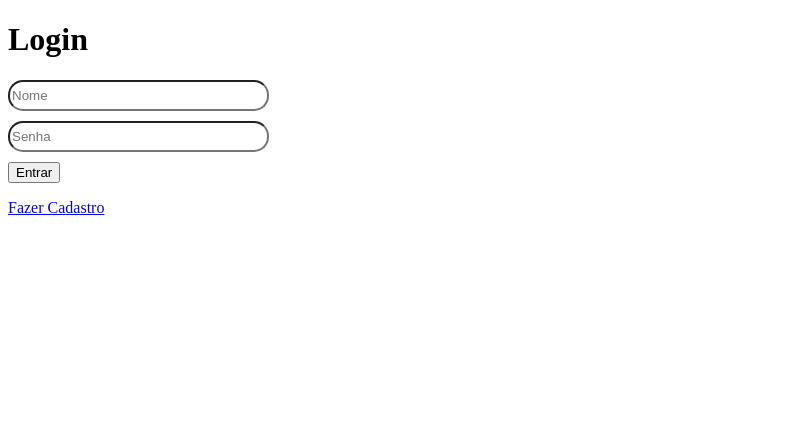
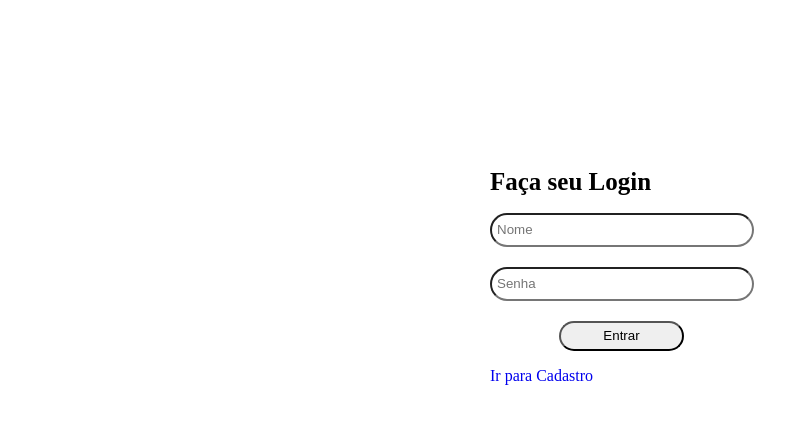
Before and after one commit to rafa-simoes22/loja-de-games, a website: page index.html in a window 1280 px wide. Shown: the whole page, without its empty margins (0-809 px from the left). Drawn offline with Linux system fonts and the light colour scheme.

Commit message:
ajustes na pagina de login/cadastro

```diff
--- a/index.html
+++ b/index.html
@@ -6,44 +6,65 @@
     <title>Games</title>
 </head>
 <style>
-    input{
-        width: 20%;
-        height: 25px;
+    .formularios {
+        /*border: solid;*/
+        display: flex;
+        flex-direction: row;
+        justify-content: center;
+        margin-top: 10%;
+    }
+    form {
+        /*border: solid;*/
+        padding: 25px;
+        width: 300px;
+        height: auto;
+    }
+    form input {
+        padding: 5px;
+        width: 250px;
+        height: 20px;
+        border-radius: 20px;
+        margin-bottom: 20px;
+    }
+    form button {
+        width: 125px;
+        height: 30px;
         border-radius: 15px;
-        margin-bottom: 10px;
+        margin-left: 23%;
+        cursor: pointer;
+    }
+    form a {
+        text-decoration: none;
+        cursor: pointer;
+    }
+    form h1 {
+        font-size: 25px;
     }
 </style>
 <body>
+    <div class="formularios">
         <form id="loginForm" action="/login" method="post" style="display: block;">
-        <h1>Login</h1>
-
-        <input type="text" id="username" name="username" placeholder="Nome" required>
+            <h1>Faça seu Login</h1>
+            <input type="text" id="username" name="username" placeholder="Nome" autocomplete="off" required>
             <br>
-
-        <input type="password" id="password" name="password" placeholder="Senha" required>
+            <input type="password" id="password" name="password" placeholder="Senha" autocomplete="off" required>
             <br>
-
             <button class="botao" type="submit">Entrar</button>
-
-        <p><a  class="link" href="javascript:void(0)" onclick="showSignupForm()">Fazer Cadastro</a></p>
+            <p><a class="link" href="javascript:void(0)" onclick="showSignupForm()">Ir para Cadastro</a></p>
         </form>
 
         <form id="signupForm" action="/signup" method="post" style="display: none;">
-        <h1>Cadastro</h1>
-
-        <input type="text" id="newUsername" name="newUsername" placeholder="Nome" required>
+            <h1>Faça seu Cadastro</h1>
+            <input type="text" id="newUsername" name="newUsername" placeholder="Nome" autocomplete="off" required>
             <br>
-
-        <input type="email" id="newEmail" name="newEmail" placeholder="Email" required>
+            <input type="email" id="newEmail" name="newEmail" placeholder="Email" autocomplete="off" required>
             <br>
-
-        <input type="password" id="newPassword" name="newPassword" placeholder="Senha" required>
+            <input type="password" id="newPassword" name="newPassword" placeholder="Senha" autocomplete="off" required>
             <br>
-
             <button class="botao" type="submit">Cadastrar</button>
-
             <p><a class="link" href="javascript:void(0)" onclick="showLoginForm()">Ir para Login</a></p>
         </form>
+    </div>
 </body>
 <script>
     function showSignupForm() {
```
Also changed, not shown: perfil.html (+2 -33 lines). Lines whose indentation alone changed are shown as unchanged.
